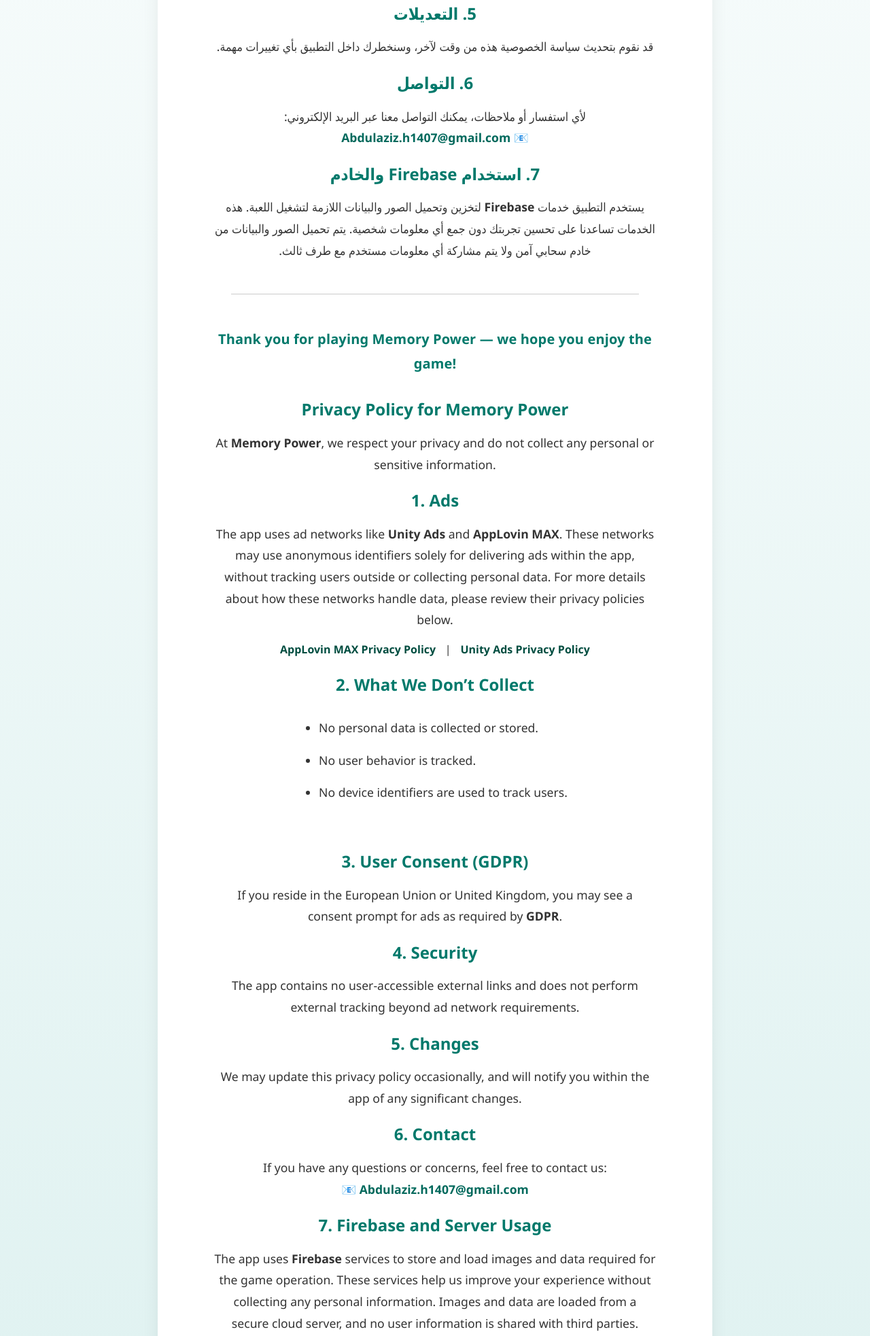
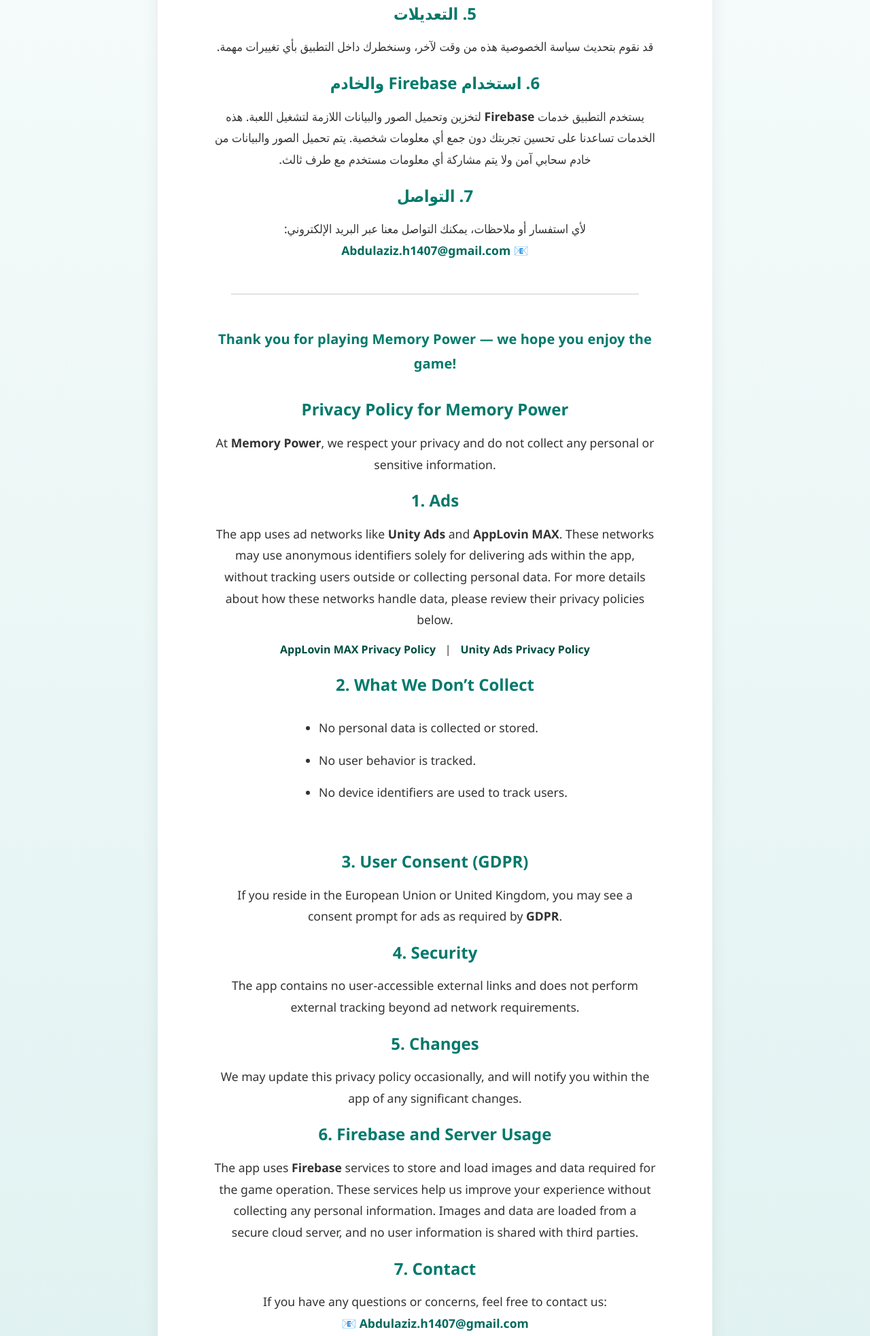
Before and after one commit to Aziz151415/Memory-Power-mobile-game---privacy-info, a plain HTML site: page index.html in a window 1280 px wide. Shown: the part 1042-3007 px from the top of the page at 68% size. Drawn offline with Linux system fonts and the light colour scheme.

Commit message:
Update index.html

```diff
--- a/index.html
+++ b/index.html
@@ -141,14 +141,14 @@
       <h2>5. التعديلات</h2>
       <p>قد نقوم بتحديث سياسة الخصوصية هذه من وقت لآخر، وسنخطرك داخل التطبيق بأي تغييرات مهمة.</p>
 
-      <h2>6. التواصل</h2>
+      <h2>6. استخدام Firebase والخادم</h2>
+      <p>
+        يستخدم التطبيق خدمات <strong>Firebase</strong> لتخزين وتحميل الصور والبيانات اللازمة لتشغيل اللعبة. هذه الخدمات تساعدنا على تحسين تجربتك دون جمع أي معلومات شخصية. يتم تحميل الصور والبيانات من خادم سحابي آمن ولا يتم مشاركة أي معلومات مستخدم مع طرف ثالث.
+      </p>
+
+      <h2>7. التواصل</h2>
       <p>لأي استفسار أو ملاحظات، يمكنك التواصل معنا عبر البريد الإلكتروني:<br/>
         📧 <a href="mailto:Abdulaziz.h1407@gmail.com">Abdulaziz.h1407@gmail.com</a>
-      </p>
-
-      <h2>7. استخدام Firebase والخادم</h2>
-      <p>
-        يستخدم التطبيق خدمات <strong>Firebase</strong> لتخزين وتحميل الصور والبيانات اللازمة لتشغيل اللعبة. هذه الخدمات تساعدنا على تحسين تجربتك دون جمع أي معلومات شخصية. يتم تحميل الصور والبيانات من خادم سحابي آمن ولا يتم مشاركة أي معلومات مستخدم مع طرف ثالث.
       </p>
     </section>
 
@@ -192,14 +192,14 @@
       <h2>5. Changes</h2>
       <p>We may update this privacy policy occasionally, and will notify you within the app of any significant changes.</p>
 
-      <h2>6. Contact</h2>
+      <h2>6. Firebase and Server Usage</h2>
+      <p>
+        The app uses <strong>Firebase</strong> services to store and load images and data required for the game operation. These services help us improve your experience without collecting any personal information. Images and data are loaded from a secure cloud server, and no user information is shared with third parties.
+      </p>
+
+      <h2>7. Contact</h2>
       <p>If you have any questions or concerns, feel free to contact us:<br/>
         📧 <a href="mailto:Abdulaziz.h1407@gmail.com">Abdulaziz.h1407@gmail.com</a>
-      </p>
-
-      <h2>7. Firebase and Server Usage</h2>
-      <p>
-        The app uses <strong>Firebase</strong> services to store and load images and data required for the game operation. These services help us improve your experience without collecting any personal information. Images and data are loaded from a secure cloud server, and no user information is shared with third parties.
       </p>
     </section>
 
```
